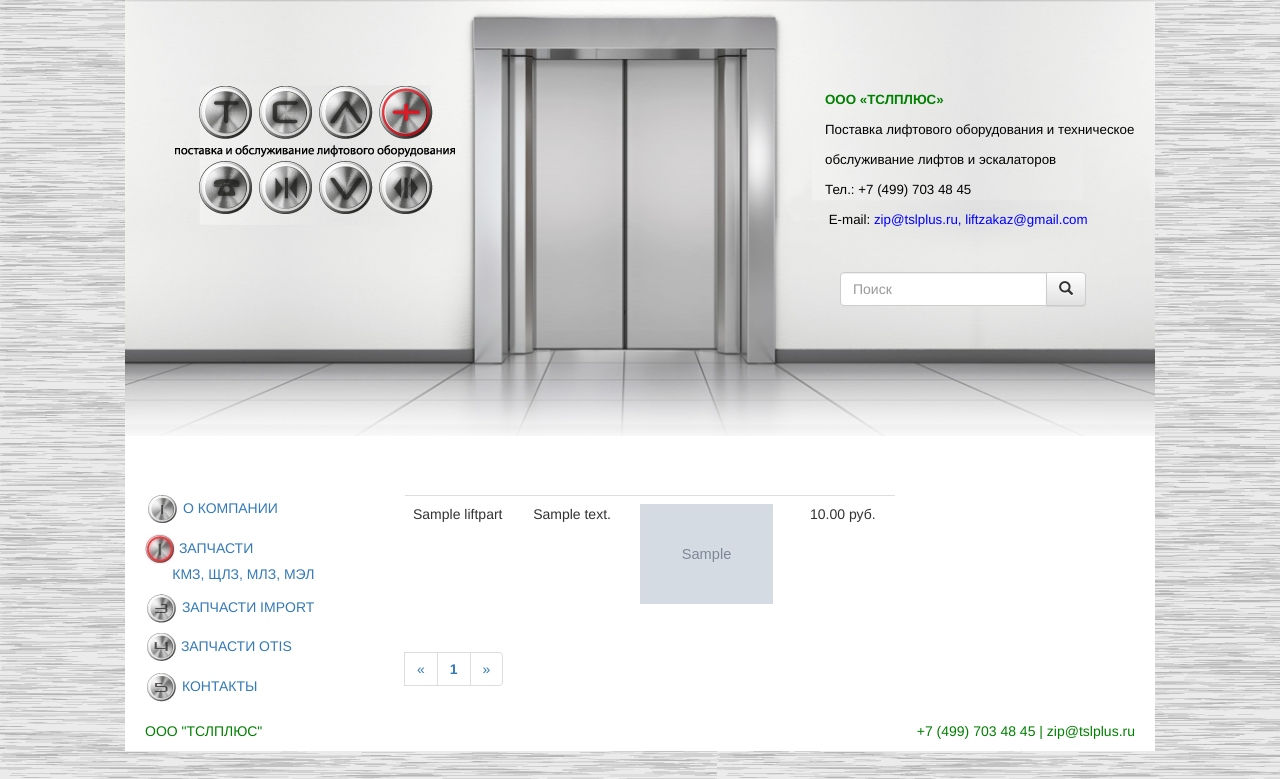
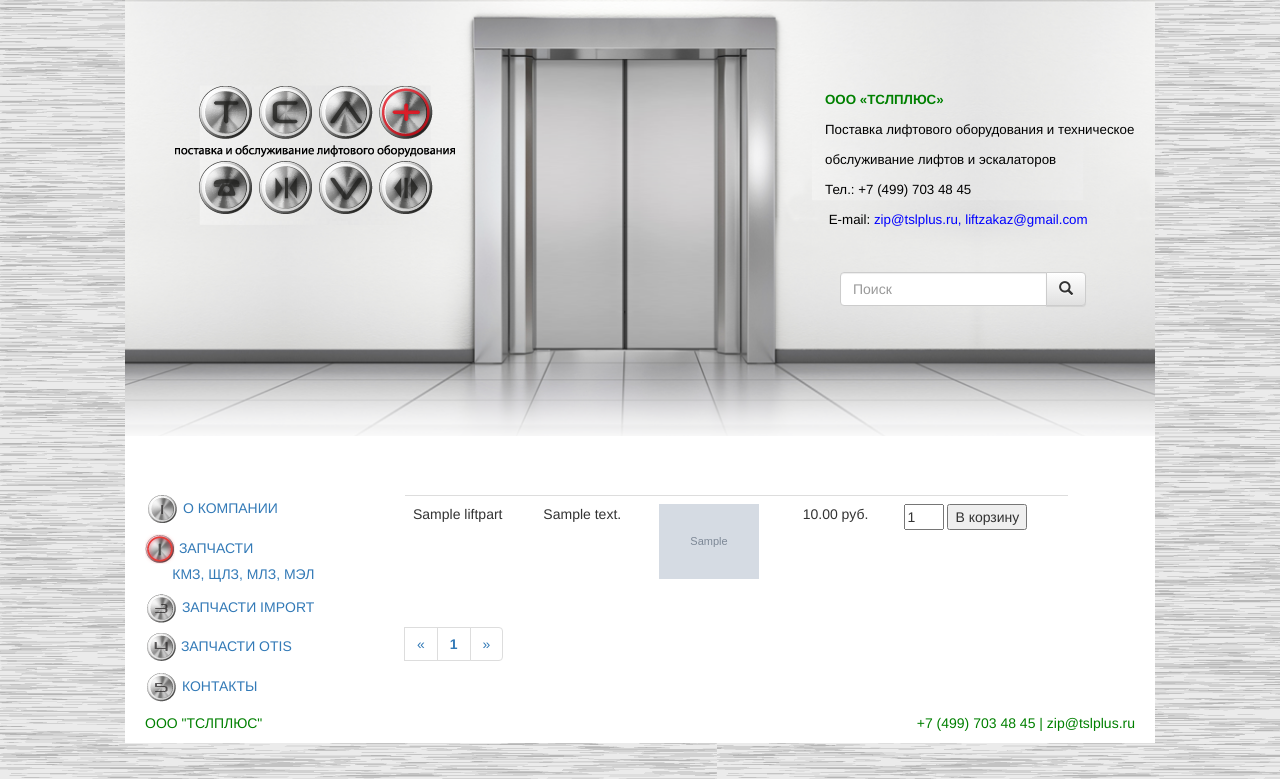
Before and after one commit to kolombetik/liftsite, a Django app: page /parts in a window 1280 px wide; the page is wider, and only the part inside the window is pictured. Shown: the part 21-800 px from the top of that part. Run offline with Django 3.2, Linux system fonts and the light colour scheme; tables that the repository leaves empty hold one stand-in row (values such as "Sample post"); grey boxes marked "Sample" are stand-in pictures; some libraries are stand-ins or nearby versions.

Commit message:
Создание корзины

```diff
--- a/lifts/views.py
+++ b/lifts/views.py
@@ -1,3 +1,4 @@
+# coding=utf-8
 import math
 from django.db.models import Q
 from django.shortcuts import render
@@ -10,7 +11,21 @@ def index(request):
     return render(request, 'main.html', RequestContext(request))
 
 
+def add_to_cart (part_id, amount, session):
+    if 'cart' not in session:
+        # инициализация корзины
+        session['cart'] = {}
+    session['cart'][part_id] = amount
+
+
 def parts(request, kind):
+    if request.method == "POST":
+        #basket logic
+        part_id = request.POST["part_id"]
+        amount  = request.POST["amount"]
+        add_to_cart (part_id, amount, request.session)
+
+
     page=request.GET.get("page", 1)
     limit=20
     offset=int(page)*limit - limit
@@ -18,7 +33,6 @@ def parts(request, kind):
     parts=LiftPart.objects.filter(kind=kind).order_by("name")[offset:max_offset]
     count=LiftPart.objects.filter(kind=kind).count()
     total_pages=math.ceil(float(count)/limit)
-    print total_pages
     return render(request, 'parts.html', context=RequestContext(request, {
         'parts': parts,
         'total_pages': range(1,int(total_pages)+1),
--- a/liftsite/settings/production.py
+++ b/liftsite/settings/production.py
@@ -1,3 +1,4 @@
+# coding=utf-8
 """
 Django settings for liftsite project.
 
@@ -125,3 +126,6 @@ MEDIA_URL = '/media/'
 # https://docs.djangoproject.com/en/1.9/howto/static-files/
 
 STATIC_URL = '/static/'
+
+# Корзина хранится в куках!
+SESSION_ENGINE = "django.contrib.sessions.backends.signed_cookies"
--- a/templates/index.html
+++ b/templates/index.html
@@ -158,7 +158,7 @@ style='mso-ansi-language:EN-US'><o:p>&nbsp;</o:p></span></p>
             <p><img src="/static/img/5{% if request.path == "/contacts" %}-active{% endif %}.png" class="lift-button">&nbsp;<a href="/contacts" class="menu-link">Контакты</a></p>
 {#            <p><img src="/static/img/5.png" class="lift-button">&nbsp;<a href="/blabla" class="menu-link">еще одно меню</a></p>#}
         </div>
-        <div class="col-lg-6">
+        <div class="col-lg-8">
             {% block content %}
             {% endblock %}
             </p>
--- a/templates/parts.html
+++ b/templates/parts.html
@@ -5,8 +5,17 @@
         <tr>
                <td>{{ part.name }}</td>
         <td>{{ part.description }}</td>
-               <td><a href="/part/{{ part.id }}"><img src="{{ part.image.url }}" height="100"></a></td>
+               <td><a href="/part/{{ part.id }}"><img src="{{ part.image.url }}" width="100"></a></td>
         <td>{{ part.price }}&nbsp;руб.</td>
+        <td>
+            <form action="." method="post">
+                {% csrf_token %}
+                <input type="number" name="amount" value="1" style="width: 40px;">
+                <input type="submit" value="В корзину">
+                <input type="hidden" value="{{ part.id}}" name="part_id">
+            </form>
+
+        </td>
         </tr>
     {% endfor %}
     </table>
```
